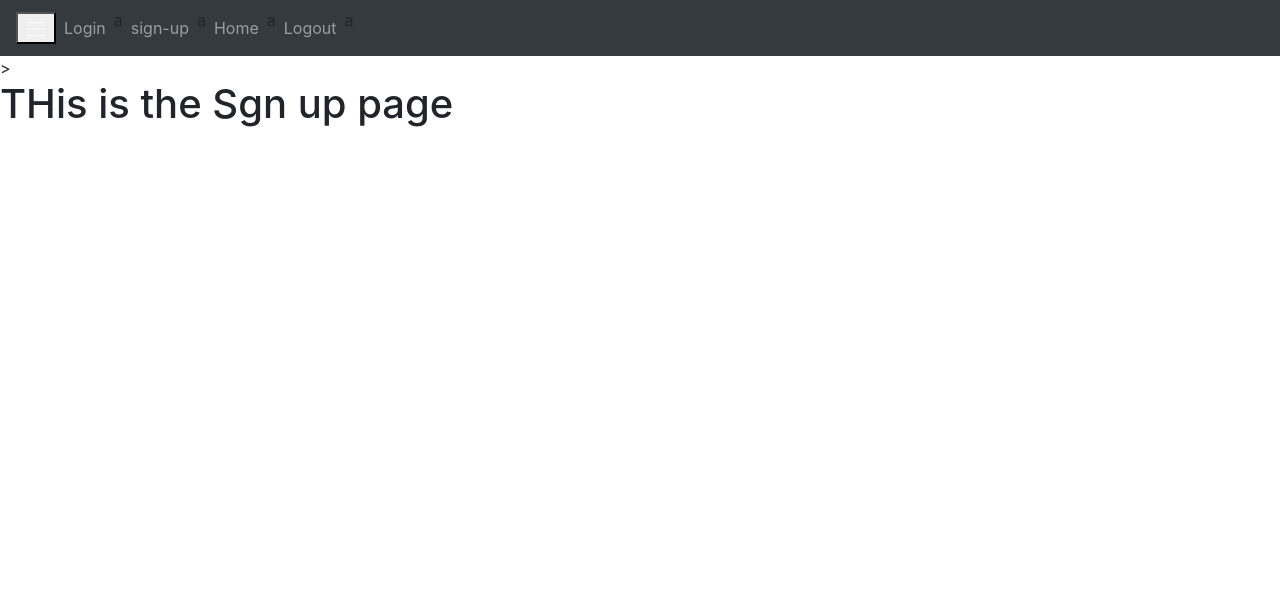
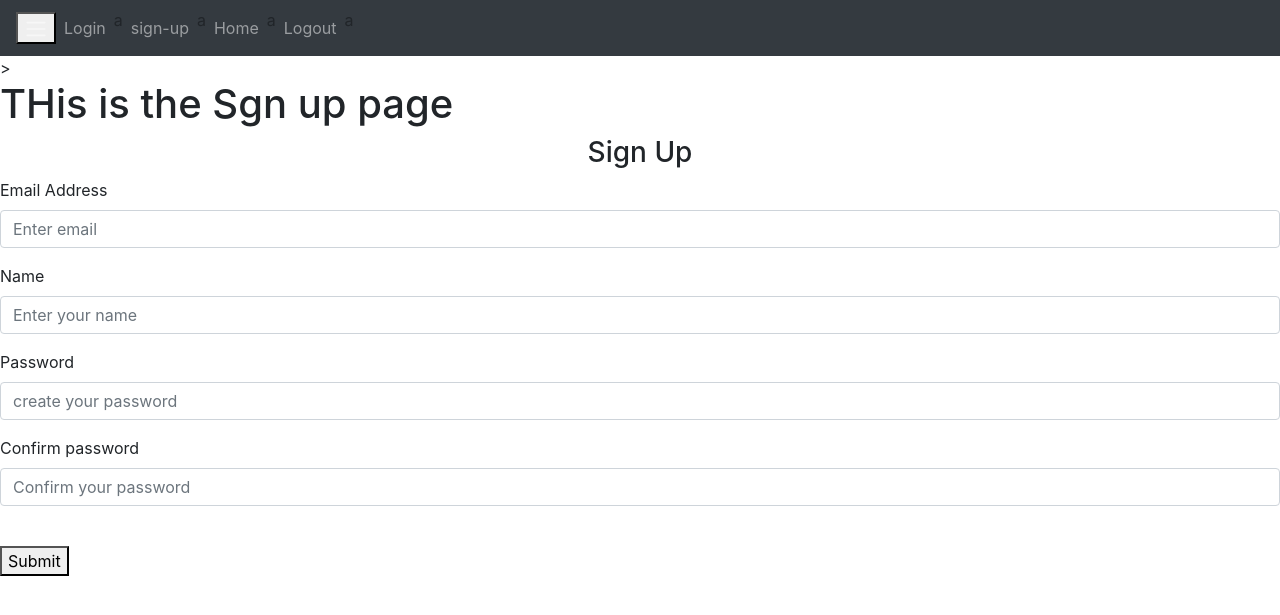
Before and after one commit to Peter4674/flask_2_hour, a Flask app: page /sign-up in a window 1280 px wide. Shown: the top 615 px of the page. Run offline with Flask 3, Linux system fonts and the light colour scheme; some libraries are stand-ins or nearby versions.

Commit message:
made login and sign up front end (53:30)

```diff
--- a/website/templates/home.html
+++ b/website/templates/home.html
@@ -4,4 +4,5 @@
 
 {%block content %}
 <h1> THis is the home page</h1>
+{{txt}}
 {%endblock %}
--- a/website/templates/sign_up.html
+++ b/website/templates/sign_up.html
@@ -5,4 +5,40 @@
 
 {%block content %}
 <h1> THis is the Sgn up page</h1>
-{%endblock %}
+<form method="POST">
+    <h3 align = center>
+        Sign Up
+    </h3>
+    <div class="form-group">
+        <label for="email">
+            Email Address
+        </label>
+        <input type="email" class="form-control" id="email" name="email" placeholder="Enter email"/>
+    </div>
+
+    <div class="form-group">
+        <label for="Name">
+            Name
+        </label>
+        <input type="text" class="form-control" id="name" name="name" placeholder="Enter your name"/>
+    </div>
+
+    <div class="form-group">
+        <label for="password1">
+            Password
+        </label>
+        <input type="text" class="form-control" id="password1" name="password1" placeholder="create your password"/>
+    </div>
+
+    <div class="form-group">
+        <label for="password2">
+            Confirm password
+        </label>
+        <input type="text" class="form-control" id="password2" name="password2" placeholder="Confirm your password"/>
+    </div>
+
+    <br />
+    <button type="submit" class=""btn btn-primary">Submit</button>
+
+</form>
+{% endblock %}
--- a/website/views.py
+++ b/website/views.py
@@ -8,4 +8,4 @@ views = Blueprint('views', __name__)
 
 @views.route('/')
 def home():
-    return render_template("home.html")
+    return render_template("home.html", txt="Will this hsow wup?")
```
Also changed, not shown: website/templates/login.html (+27 -1 lines), main.py (line endings or trailing spaces).
